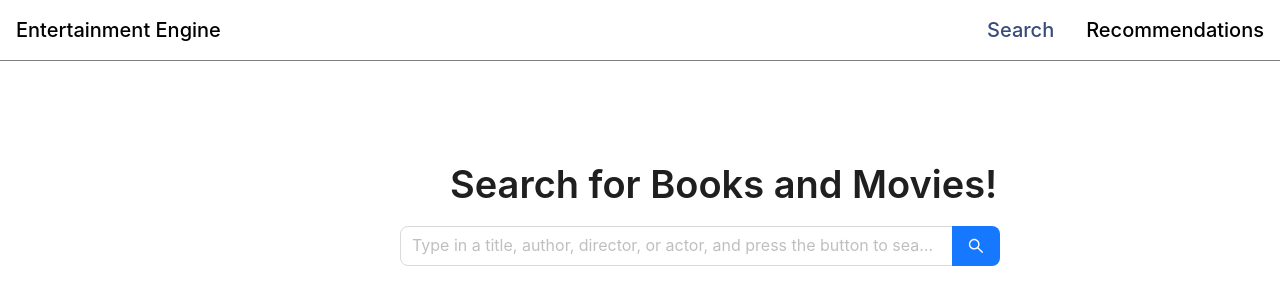
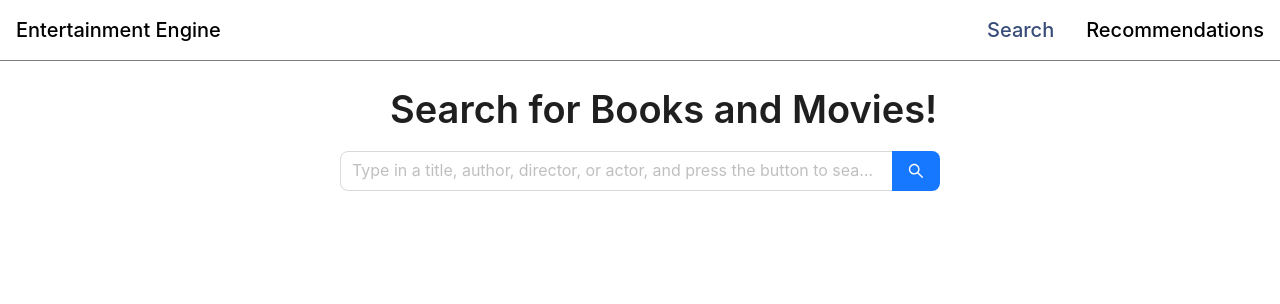
Before and after one commit to jxiao/CIS450-Final-Project, a React (Create React App) app in the folder client/: page /search in a window 1280 px wide. Shown: the top 304 px of the page. Built offline with nearby package versions, Linux system fonts and the light colour scheme.

Commit message:
centering items

```diff
--- a/client/src/components/Search.js
+++ b/client/src/components/Search.js
@@ -72,9 +72,9 @@ function Search() {
   ];
 
   return (
-    <div>
+    <div style={{justifyContent: "center"}}>
       <Navbar />
-      <div style={{ marginTop: 100, marginLeft: 400, marginRight: 200, width: 600}}>
+      <div style={{ display:"flex", flexDirection:"column", justifyContent: "space-between", marginLeft:"auto", marginRight: "auto", width: 600}}>
       <Typography.Title style={{ marginLeft:50}}>Search for Books and Movies!</Typography.Title>
       <Input.Search
       size = "large"
```
